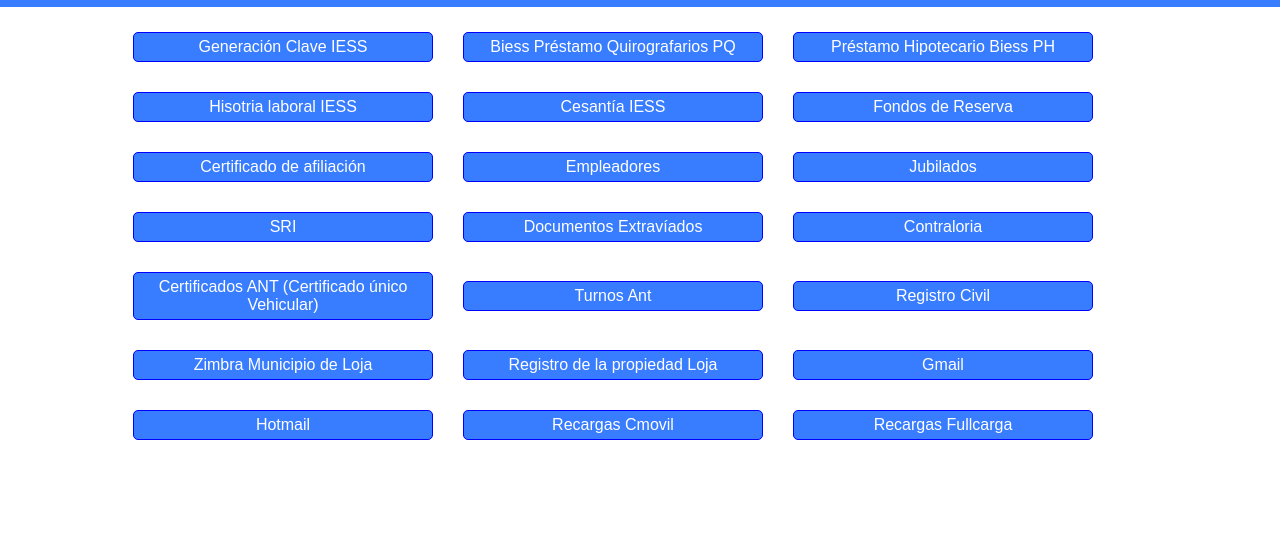
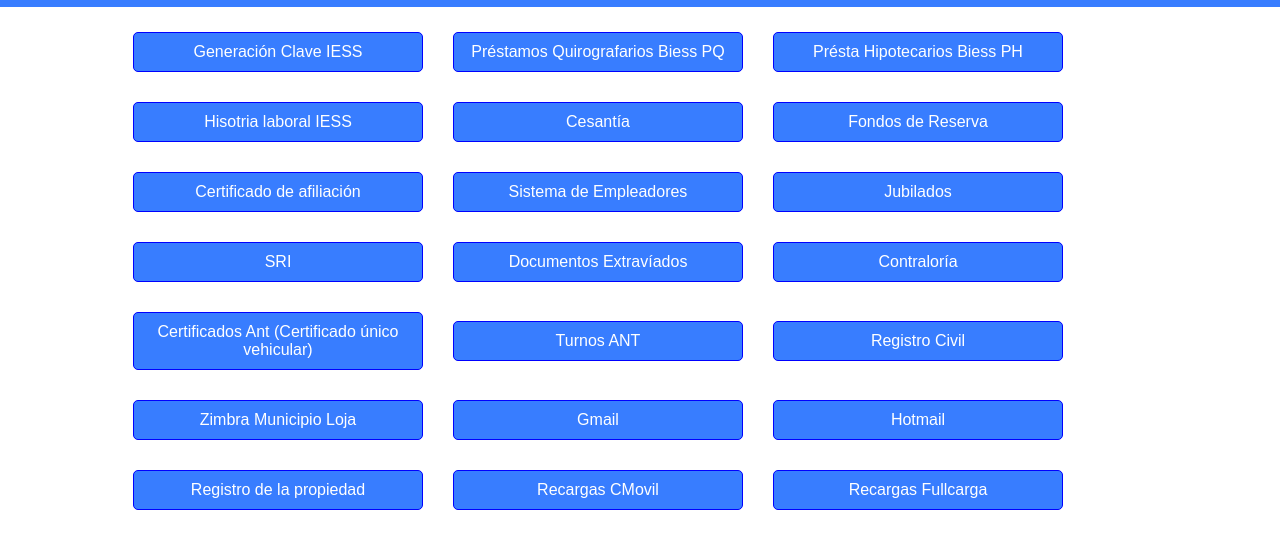
Before and after one commit to pirc25/Cyber-Ragba, a plain HTML site: page index.html in a window 1280 px wide. Shown: the part 88-636 px from the top of the page. Drawn offline with Linux system fonts and the light colour scheme.

Commit message:
Update fuction with JS

```diff
--- /dev/null
+++ b/Enlaces.js
@@ -0,0 +1,143 @@
+
+export const enlaces = [{
+  id :1,
+  url: "https://app.iess.gob.ec/iess-gestion-desbloqueo-publico-web/" ,
+  nombre: "Generación Clave IESS",
+  institucion: "IESS",
+},
+{
+   id :2,
+  url: "https://pq.biess.fin.ec/pq-concesion-web/pages/concesion/roles.jsf" ,
+  nombre: "Préstamos Quirografarios Biess PQ",
+  institucion: "BIESS",
+},
+{
+  id: 3,
+  url: "https://ph.biess.fin.ec/ph-web/main.jsf" ,
+  nombre: "Présta Hipotecarios Biess PH",
+  institucion: "BIESS",
+},
+{
+  id: 4,
+  url: "https://www.iess.gob.ec/afiliado-web/pages/principal.jsf" ,
+  nombre: "Hisotria laboral IESS",
+  institucion: "IESS",
+},
+{
+  id: 5,
+  url: "https://app.iess.gob.ec/iess-gestion-cesantia-afiliado-web/app/index?comodin=C" ,
+  nombre: "Cesantía",
+  institucion: "IESS",
+},
+{
+  id:6,
+  url: "https://app.iess.gob.ec/iess-fondo-reserva-afiliado-web/app/index" ,
+  nombre: "Fondos de Reserva ",
+  institucion: "IESS",
+},
+
+{
+  id:7,
+  url: "https://www.iess.gob.ec/afiliado-web/pages/opcionesGenerales/eleccionCertificadoDeAfiliacion.jsf" ,
+  nombre: "Certificado de afiliación",
+  institucion: "IESS",
+},
+
+{
+  id:8,
+  url: "https://www.iess.gob.ec/empleador-web/pages/principal.jsf" ,
+  nombre: "Sistema de Empleadores",
+  institucion: "IESS",
+},
+
+{
+  id:9,
+  url: "https://www.iess.gob.ec/prjPensionesJubilacion-web/pages/principal.jsf" ,
+  nombre: "Jubilados",
+  institucion: "IESS",
+},
+
+{
+  id:10,
+  url: "https://srienlinea.sri.gob.ec/auth/realms/Internet/protocol/openid-connect/auth?client_id=app-sri-claves-angular&redirect_uri=https%3A%2F%2Fsrienlinea.sri.gob.ec%2Fsri-en-linea%2F%2Fcontribuyente%2Fperfil&state=4381952f-8d38-4b9b-9846-50c3970fbb44&nonce=cdea837a-3994-42fd-8bec-25c8bc5326d0&response_mode=fragment&response_type=code&scope=openid" ,
+  nombre: "SRI",
+  institucion: "SRI",
+},
+
+{
+  id:11,
+  url: "https://appsj.funcionjudicial.gob.ec/documentosExtraviados/publico/formulario.jsf" ,
+  nombre: "Documentos Extravíados",
+  institucion: "Judicial",
+},
+
+{
+  id:12,
+  url: "https://servicios.contraloria.gob.ec:4443/cge_arquitecturaonline_web/wFLogin.aspx?opc=1" ,
+  nombre: "Contraloría",
+  institucion: "Contraloría",
+},
+
+{
+  id:13,
+  url: "https://consultaweb.ant.gob.ec/SVT/paginas/portal/svf_solicitar_servicio.jsp?ps_param_tip_serv=CER" ,
+  nombre: "Certificados Ant (Certificado único vehicular)",
+  institucion: "ANT",
+},
+
+{
+  id:14,
+  url: "https://consultaweb.ant.gob.ec/SVT/paginas/portal/svf_solicitar_servicio.jsp?ps_param_tip_serv=LIC" ,
+  nombre: "Turnos ANT",
+  institucion: "ANT",
+},
+
+{
+  id:15,
+  url: "https://apps.registrocivil.gob.ec/portalCiudadano/login.jsf" ,
+  nombre: "Registro Civil",
+  institucion: "Registro Civil",
+},
+
+{
+  id:16,
+  url: "https://mail.loja.gob.ec:8443/;jsessionid=lkoi4edzbup21vgay6hg4i0u9?loginOp=relogin&client=socialfox&loginErrorCode=service.AUTH_REQUIRED" ,
+  nombre: "Zimbra Municipio Loja",
+  institucion: "Municipio Loja",
+},
+
+{
+  id:17,
+  url: "https://accounts.google.com/ServiceLogin/identifier?service=mail&passive=1209600&osid=1&continue=https%3A%2F%2Fmail.google.com%2Fmail%2Fu%2F0%2F&followup=https%3A%2F%2Fmail.google.com%2Fmail%2Fu%2F0%2F&emr=1&flowName=GlifWebSignIn&flowEntry=ServiceLogin" ,
+  nombre: "Gmail",
+  institucion: "Google",
+},
+
+{
+  id:18,
+  url: "https://outlook.live.com/owa/" ,
+  nombre: "Hotmail",
+  institucion: "Hotmail",
+},
+
+{
+  id:19,
+  url: "https://www.rplojavirtual.gob.ec/login.xhtml" ,
+  nombre: "Registro de la propiedad",
+  institucion: "Registro de la propiedad",
+},
+
+{
+  id:20,
+  url: "http://www.c-movil.com.ec/Login.aspx" ,
+  nombre: "Recargas CMovil",
+  institucion: "CMovil",
+},
+
+{
+  id:21,
+  url: "https://fullcarga-titan.com.ec/" ,
+  nombre: "Recargas Fullcarga",
+  institucion: "fullcarga",
+},
+]
--- /dev/null
+++ b/app.js
@@ -0,0 +1,18 @@
+import {enlaces} from "./Enlaces.js";
+
+function getElements() {
+  const sitios = document.getElementById("sitios");
+};
+
+function mostrarEnlaces() {
+  let elementoA = '';
+  enlaces.forEach(enlace => { elementoA += `<a href= ${enlace.url} class='enlace'>${enlace.nombre}</a>`
+  });
+  sitios.innerHTML = elementoA;
+  };
+
+function main() {
+ mostrarEnlaces(enlaces);
+}
+
+main ();
--- a/index.html
+++ b/index.html
@@ -20,8 +20,9 @@
           target="_blank"></i></a>
     </nav>
   </header>
-  <seccion class="sitios">
-    <a href="https://app.iess.gob.ec/iess-gestion-desbloqueo-publico-web/" target="_blank" class="enlace">Generación
+  <seccion id="sitios">
+    <!--- <a href="https://app.iess.gob.ec/iess-gestion-desbloqueo-publico-web/" target="_blank" class="enlace"
+      id="enlace">Generación
       Clave IESS</a>
     <a href="https://pq.biess.fin.ec/pq-concesion-web/pages/concesion/roles.jsf" target="_blank" class="enlace"> Biess
       Préstamo
@@ -61,8 +62,9 @@
       target="_blank" class="enlace">Gmail</a>
     <a href="https://outlook.live.com/owa/" target="_blank" class="enlace">Hotmail</a>
     <a href="http://www.c-movil.com.ec/Login.aspx" target="_blank" class="enlace">Recargas Cmovil</a>
-    <a href="https://fullcarga-titan.com.ec/" target="_blank" class="enlace">Recargas Fullcarga</a>
+    <a href="https://fullcarga-titan.com.ec/" target="_blank" class="enlace">Recargas Fullcarga</a><!-->
   </seccion>
+  <script src="app.js" type="module"></script>
 </body>
 
 </html>
--- a/style.css
+++ b/style.css
@@ -24,7 +24,7 @@ Header {
   color: aliceblue;
 }
 
-.sitios {
+#sitios {
   display: flex;
   flex-direction: row;
   align-items: center;
@@ -38,7 +38,7 @@ Header {
   text-decoration: none;
   color:white;
   margin: 5px;
-  padding: 5px;
+  padding: 10px 0;
   width: 25%;
   border: 1px solid blue;
   text-align: center;
```
